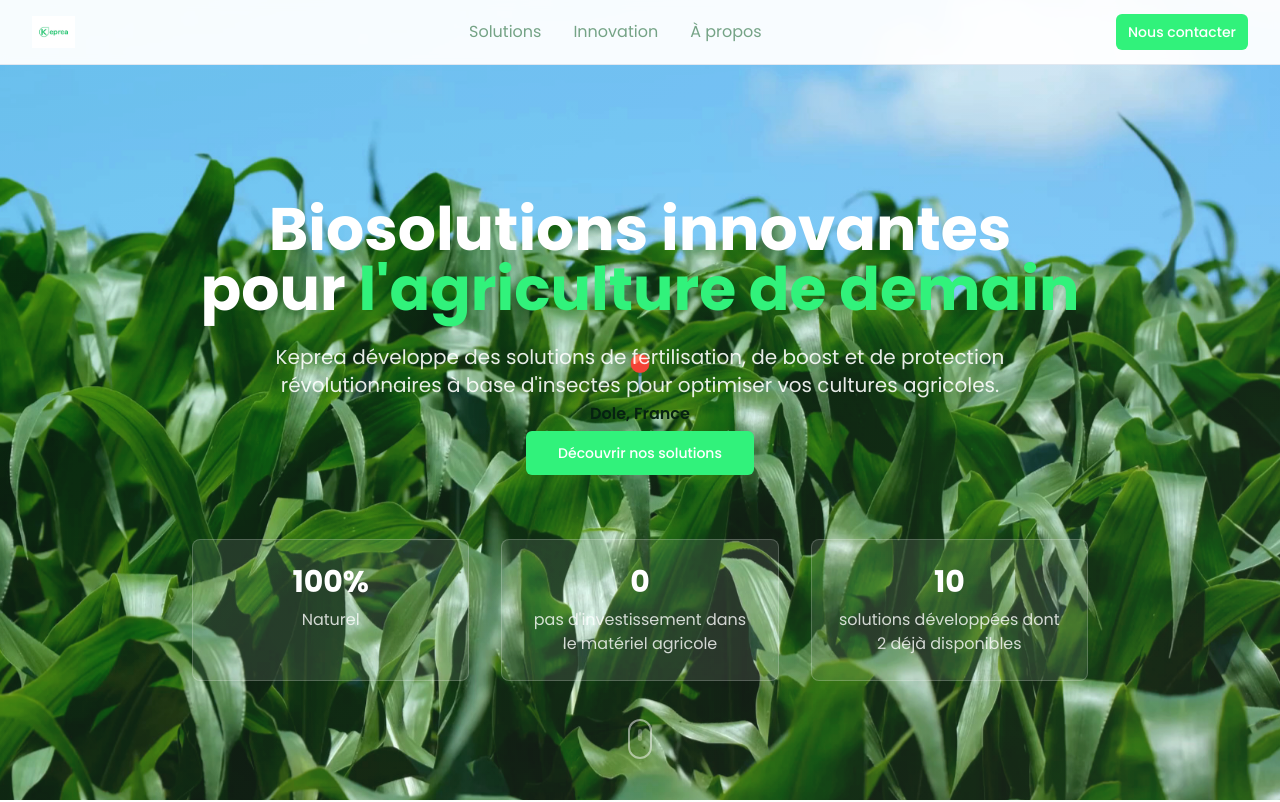
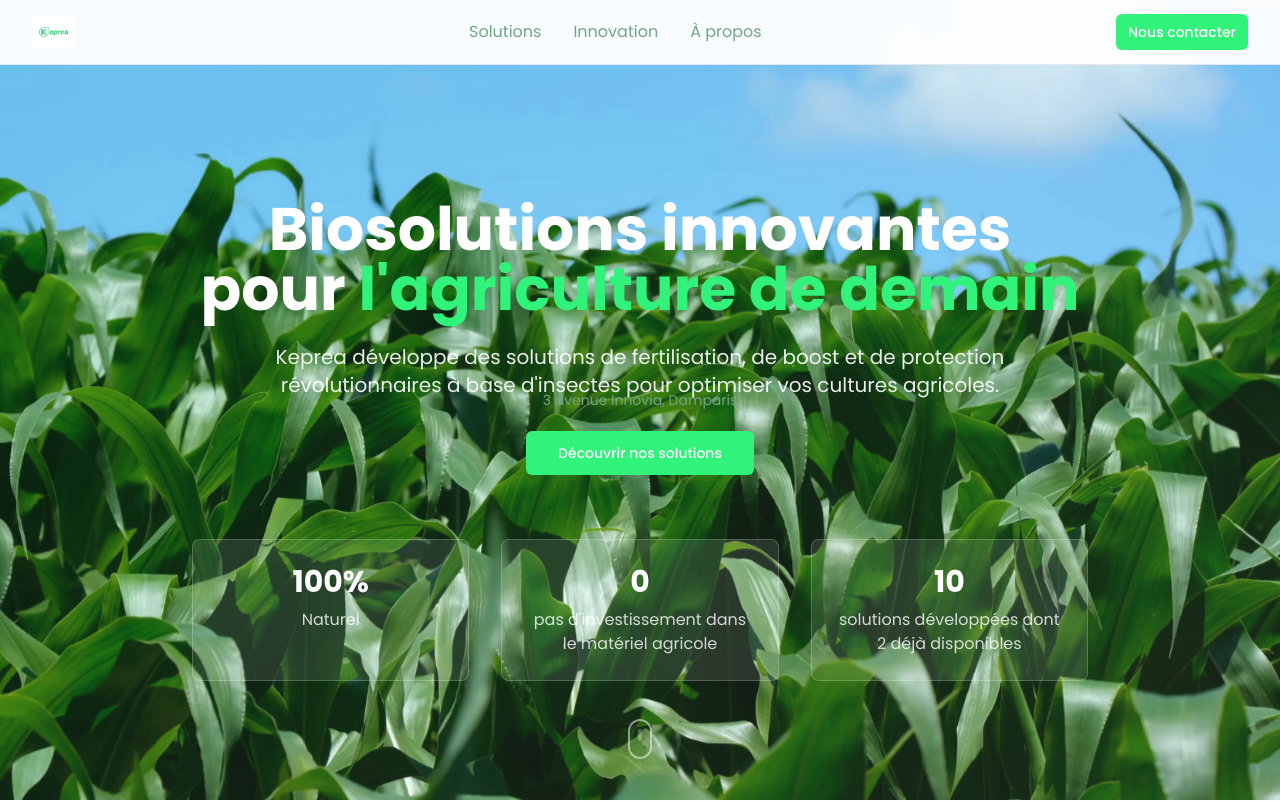
Before and after one commit to mcournutkeprea/keprea, a React (Vite) app: page / in a window 1280 px wide. Shown: the top 802 px of the page. Built offline with nearby package versions, Linux system fonts and the light colour scheme.

Commit message:
Fix typo in hero section
Remove red pin and "Dole, France" from the hero section.

```diff
--- a/src/components/MapFrance.tsx
+++ b/src/components/MapFrance.tsx
@@ -47,8 +47,6 @@ const MapFrance = () => {
       <div ref={mapContainer} className="w-full h-full" />
       <div className="absolute inset-0 bg-gradient-to-br from-primary/10 to-secondary/10 flex items-center justify-center">
         <div className="text-center p-4">
-          <div className="text-4xl mb-2">📍</div>
-          <div className="font-semibold text-foreground">Dole, France</div>
           <div className="text-sm text-muted-foreground">3 avenue Innovia, Damparis</div>
         </div>
       </div>
```
